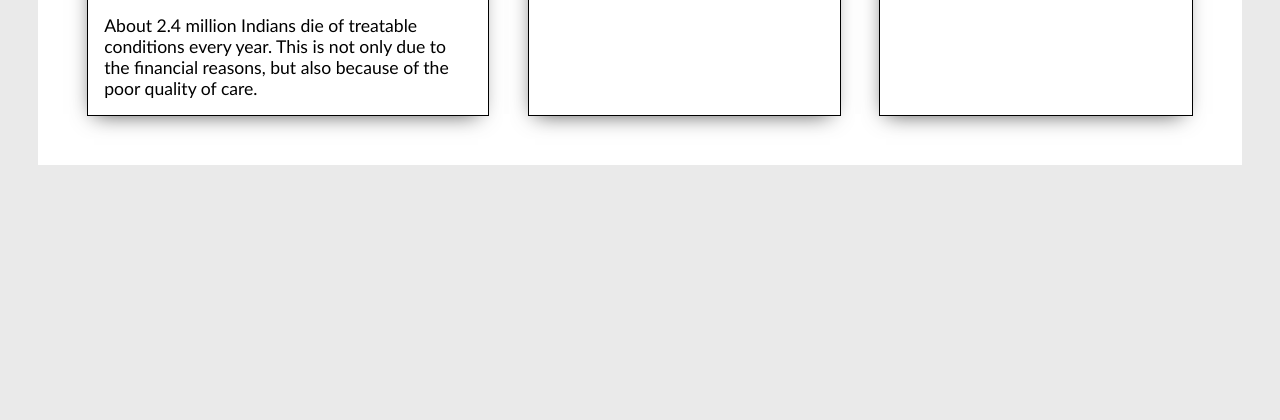
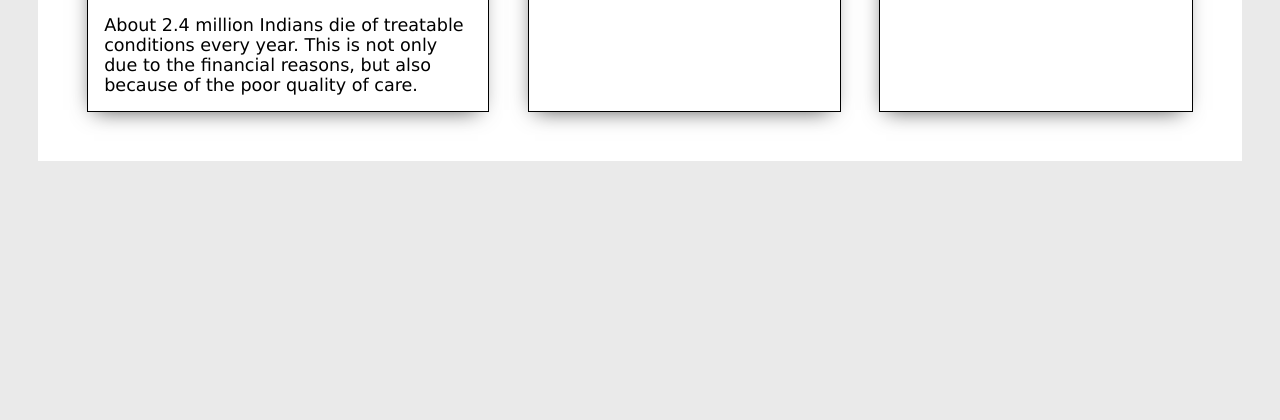
Before and after one commit to aditya303030/medex-web, a Django app: page / in a window 1280 px wide. Shown: the part 760-1180 px from the top of the page. Run offline with Django 3.2, Linux system fonts and the light colour scheme.

Commit message:
changes in the homepage in the section class

```diff
--- a/home/static/home.css
+++ b/home/static/home.css
@@ -124,7 +124,7 @@ body {
 }
 
 .main-content div.container div.section p {
-    font-family:'Gill Sans', 'Gill Sans MT', Calibri, 'Trebuchet MS', sans-serif;
+    font-family:'Lucida Sans', 'Lucida Sans Regular', 'Lucida Grande', 'Lucida Sans Unicode', Geneva, Verdana, sans-serif;
     margin: 1rem;
     font-size:1.1rem;
 }
```
